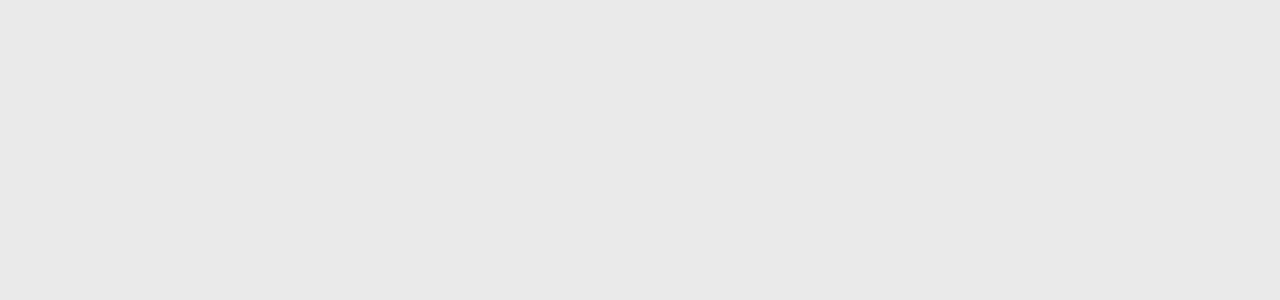
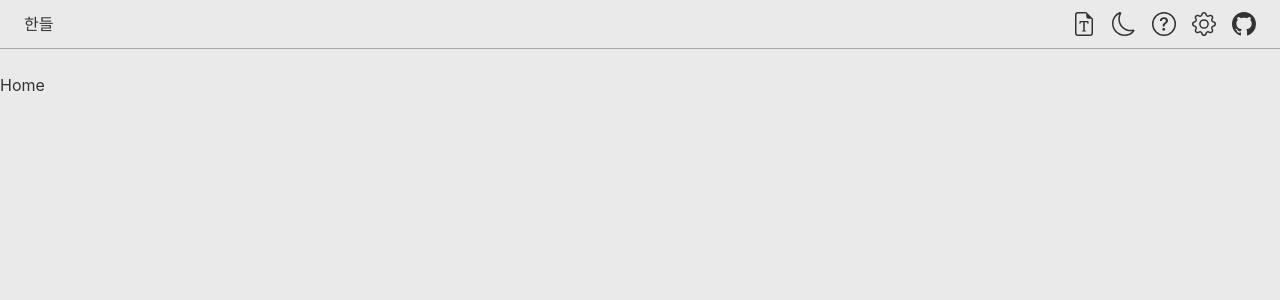
Before and after one commit to wolimst/handle, a Svelte app: page / in a window 1280 px wide. Shown: the top 300 px of the page. Built offline with nearby package versions, Linux system fonts and the light colour scheme.

Commit message:
Implement page routing and top navbar

```diff
--- a/src/App.svelte
+++ b/src/App.svelte
@@ -0,0 +1,22 @@
+<script lang="ts">
+  import Nav from '@/Nav.svelte'
+  import { PRODUCTION, ROUTES } from '@/constants'
+  import FontViewer from '@/routes/FontViewer.svelte'
+  import Home from '@/routes/Home.svelte'
+  import { Router, Route } from 'svelte-routing'
+</script>
+
+<Router>
+  <Nav />
+
+  <main class="tw-container tw-mx-auto tw-pt-6">
+    <Route path={ROUTES.home}>
+      <Home />
+    </Route>
+    {#if !PRODUCTION}
+      <Route path={ROUTES.fontViewer}>
+        <FontViewer />
+      </Route>
+    {/if}
+  </main>
+</Router>
--- /dev/null
+++ b/src/Nav.svelte
@@ -0,0 +1,35 @@
+<script lang="ts">
+  import Config from '@/components/nav/Config.svelte'
+  import Help from '@/components/nav/Help.svelte'
+  import ToggleTheme from '@/components/nav/ToggleTheme.svelte'
+  import LinkButton from '@/components/ui/core/LinkButton.svelte'
+  import AppIcon from '@/components/ui/icons/App.svelte'
+  import FontIcon from '@/components/ui/icons/Font.svelte'
+  import GitHubIcon from '@/components/ui/icons/GitHub.svelte'
+  import { PRODUCTION, ROUTES } from '@/constants'
+</script>
+
+<nav
+  class="tw-inline-flex tw-justify-between tw-gap-4 tw-w-full tw-px-6 tw-py-3 tw-border-b tw-border-solid tw-border-app-text-secondary"
+>
+  <div class="tw-inline-flex tw-gap-4">
+    <LinkButton link={ROUTES.home}>
+      <AppIcon />
+    </LinkButton>
+  </div>
+  <div class="tw-inline-flex tw-gap-4">
+    {#if !PRODUCTION}
+      <LinkButton link={ROUTES.fontViewer}>
+        <FontIcon />
+      </LinkButton>
+    {/if}
+
+    <ToggleTheme />
+    <Help />
+    <Config />
+
+    <LinkButton link="https://github.com/wolimst/handle">
+      <GitHubIcon />
+    </LinkButton>
+  </div>
+</nav>
--- /dev/null
+++ b/src/constants.ts
@@ -0,0 +1,5 @@
+export const PRODUCTION: boolean = import.meta.env.PROD
+export const ROUTES = {
+  home: '/',
+  fontViewer: '/font',
+} as const
--- /dev/null
+++ b/src/routes/Home.svelte
@@ -0,0 +1 @@
+Home
```
